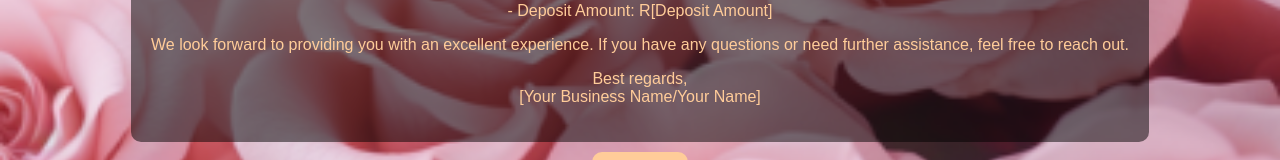
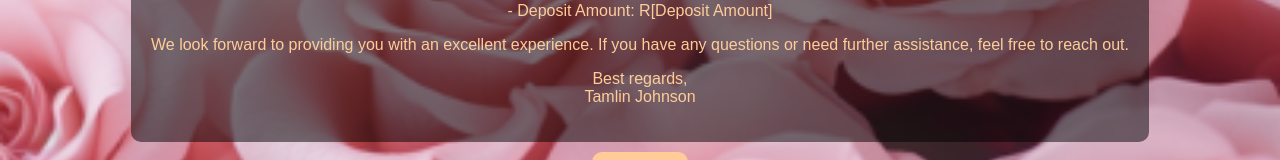
Before and after one commit to Kei2Masilo/_donttouchmyhair01, a plain HTML site: page confirmation.html in a window 1280 px wide. Shown: the part 439-599 px from the top of the page. Drawn offline with Linux system fonts and the light colour scheme.

Commit message:
Update confirmation.html

```diff
--- a/confirmation.html
+++ b/confirmation.html
@@ -55,7 +55,7 @@
         <p>- Time: [Appointment Time]</p>
         <p>- Deposit Amount: R[Deposit Amount]</p>
         <p>We look forward to providing you with an excellent experience. If you have any questions or need further assistance, feel free to reach out.</p>
-        <p>Best regards,<br>[Your Business Name/Your Name]</p>
+        <p>Best regards,<br>Tamlin Johnson</p>
     </div>
 
     <button><a href="index.html">Home</a></button>
```
